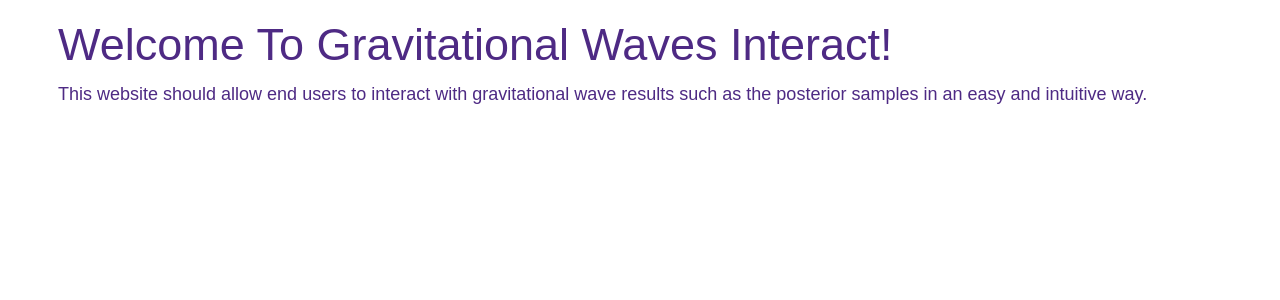
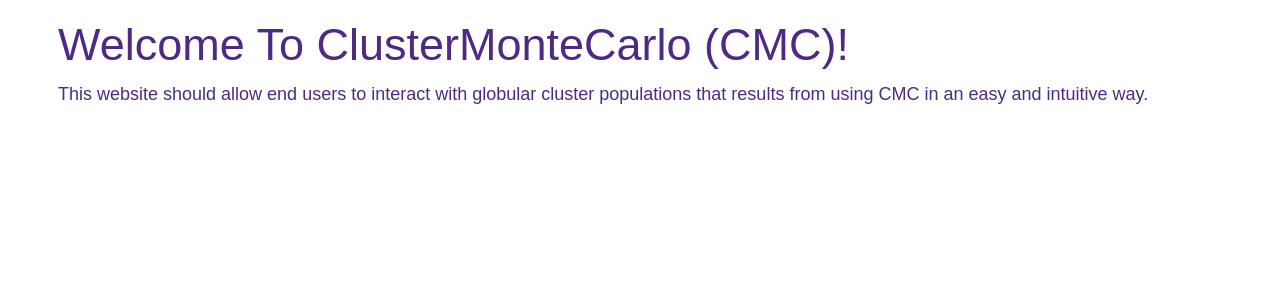
Before and after one commit to CIERA-Northwestern/cmc-web, a Django app: page /home/ in a window 1280 px wide. Shown: the part 63-363 px from the top of the page. Run offline with Django 3.2, Linux system fonts and the light colour scheme; some libraries are stand-ins or nearby versions.

Commit message:
Just modifiying a couple things

```diff
--- a/cmcweb/home/templates/index.html
+++ b/cmcweb/home/templates/index.html
@@ -4,11 +4,11 @@
 
 {% block content %}
 
-<h1> Welcome To Gravitational Waves Interact! </h1>
+<h1> Welcome To ClusterMonteCarlo (CMC)! </h1>
 
 <p>
-This website should allow end users to interact with gravitational wave results such as the posterior samples
-in an easy and intuitive way.
+This website should allow end users to interact with globular cluster populations
+that results from using CMC in an easy and intuitive way.
 </p>
 
 {% endblock %}
```
Also changed, not shown: cmcweb/__init__.py (deleted, +0 -27 lines).
